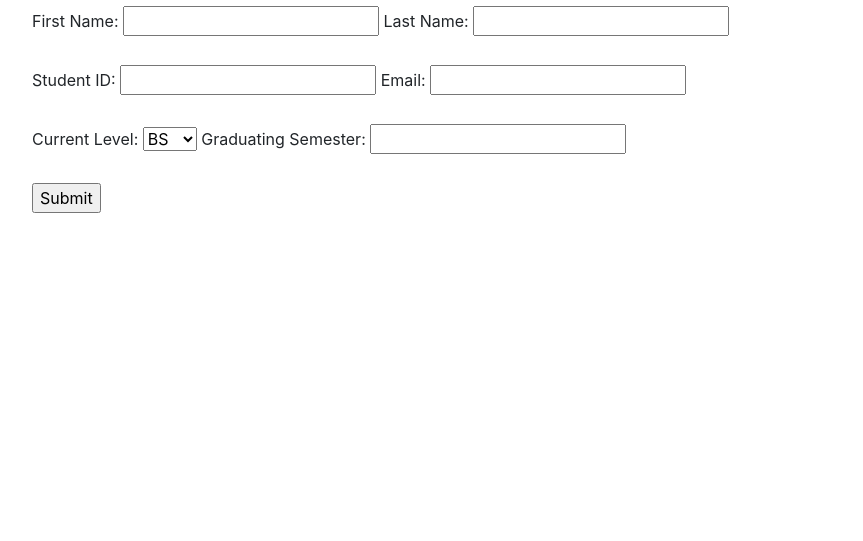
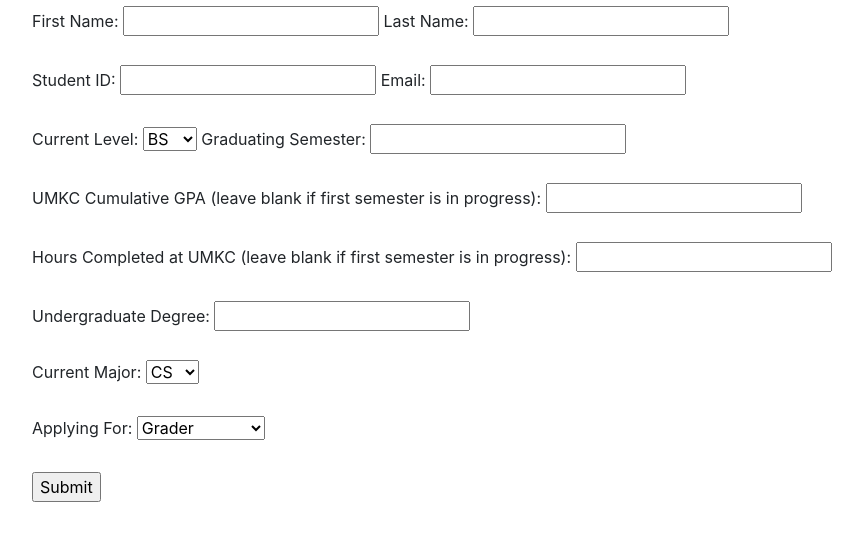
Before and after one commit to zlhuey14/CS451R_webApp, a Flask app: page /gtaApplication in a window 1280 px wide. Shown: the part 170-711 px from the top of the page, without its empty margins (53-916 px from the left). Run offline with Flask 3, Linux system fonts and the light colour scheme; some libraries are stand-ins or nearby versions.

Commit message:
#from casey - changes made to application page

```diff
--- a/main.py
+++ b/main.py
@@ -3,5 +3,5 @@ from webApp import create_app
 app = create_app()
 
 if __name__ == '__main__':
-    app.run(debug=True, port=8080)
+    app.run(debug=True)
     # debug=True just means that if a change is made to the code, the web server will automatically re-run
--- a/webApp/templates/gtaApplication.html
+++ b/webApp/templates/gtaApplication.html
@@ -26,6 +26,30 @@
         <label for="grad_semester">Graduating Semester:</label>
         <input type="text" id="grad_semester" name="phone" required><br><br>
 
+        <label for="umkc_gpa">UMKC Cumulative GPA (leave blank if first semester is in progress):</label>
+        <input type="text" id="umkc_gpa" name="phone" required><br><br>
+
+         <label for="umkc_hours">Hours Completed at UMKC (leave blank if first semester is in progress):</label>
+        <input type="text" id="umkc_hours" name="phone" required><br><br>
+
+        <label for="undergrad_degree">Undergraduate Degree:</label>
+        <input type="text" id="undergrad_degree" name="phone" required><br><br>
+
+        <label for="current_major">Current Major:</label>
+        <select name="level" id="current_major">
+            <option value="cs">CS</option>
+            <option value="it">IT</option>
+            <option value="ece">ECE</option>
+            <option value="ee">EE</option>
+        </select><br><br>
+
+        <label for="applying_for">Applying For:</label>
+        <select name="level" id="applying_for">
+            <option value="grader">Grader</option>
+            <option value="lab_instructor">Lab Instructor</option>
+            <option value="both">Both</option>
+        </select><br><br>
+
 
         <input type="submit" value="Submit">
     </form>
```
